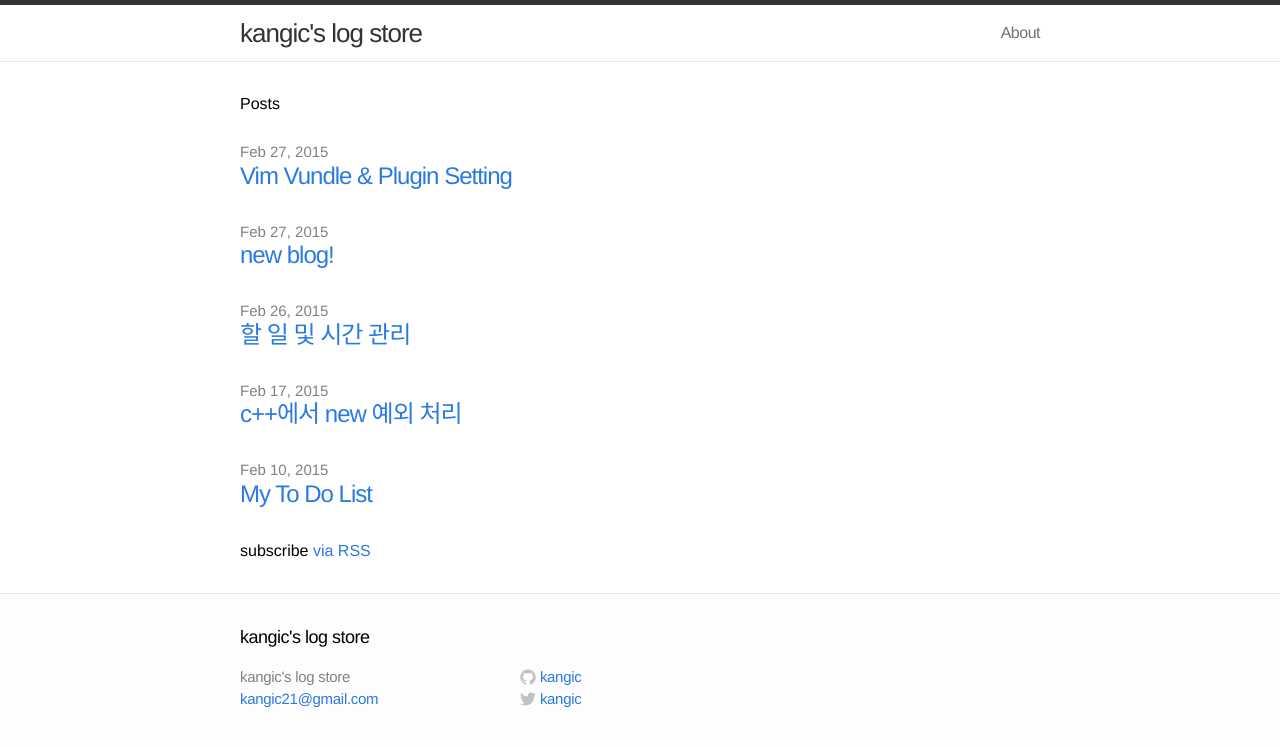
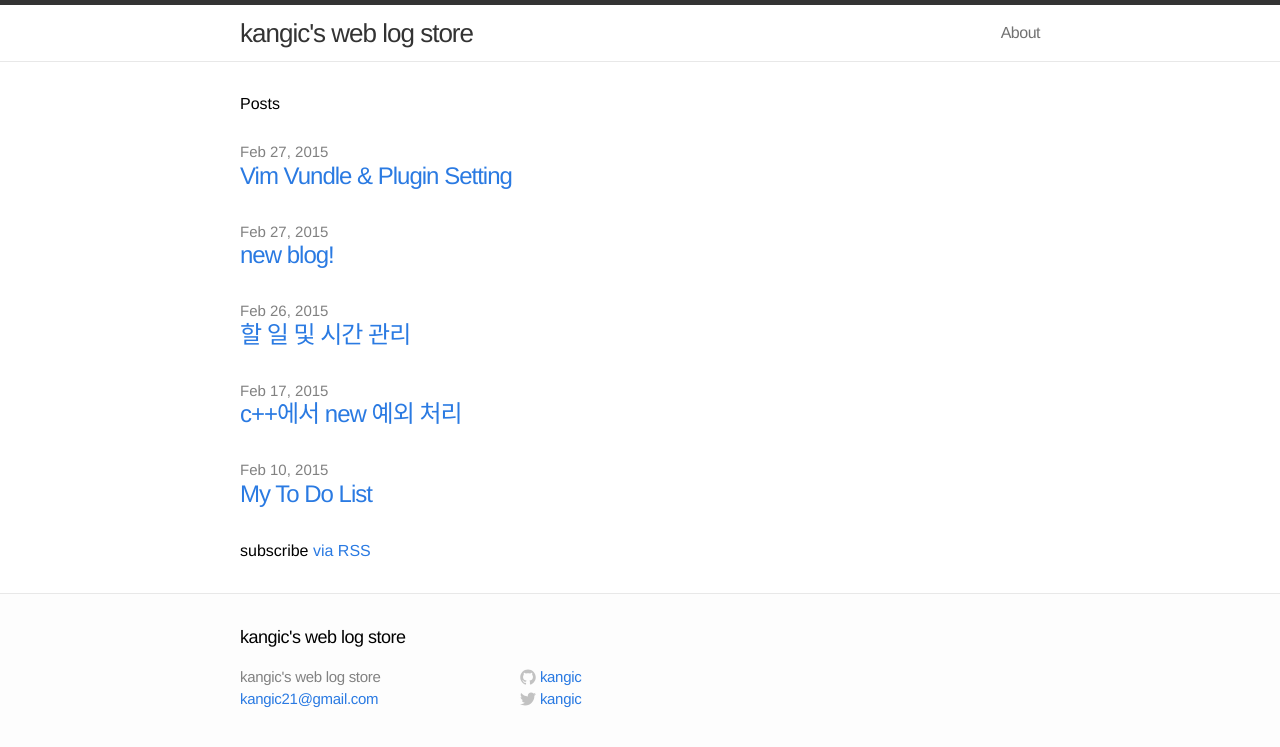
Before and after one commit to kangic/kangic.github.io, a Jekyll site: the page built from index.html, in a window 1280 px wide. Shown: the top 747 px of the page. Built offline with Jekyll 4.4.1, drawn with Linux system fonts in a browser that asks for light colours; Markdown is read by kramdown in place of the engine named in the settings.

Commit message:
change the blog name

```diff
--- a/_config.yml
+++ b/_config.yml
@@ -1,5 +1,5 @@
 # Site settings
-title: kangic's log store
+title: kangic's web log store
 email: kangic21@gmail.com
 #description: "Write an awesome description for your new site here. You can edit this line in _config.yml. It will appear in your document head meta (for Google search results) and in your feed.xml site description."
 #baseurl: ""
```
